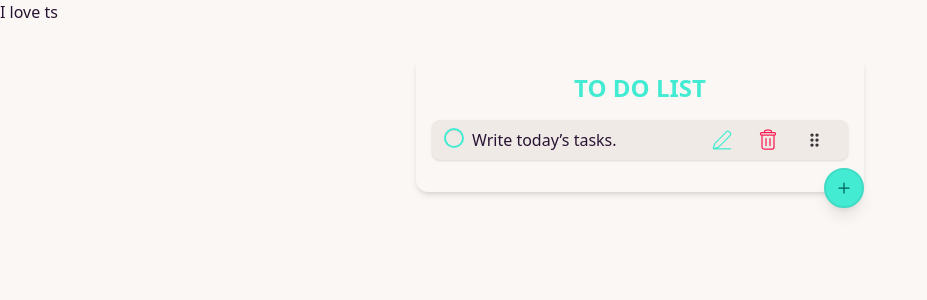
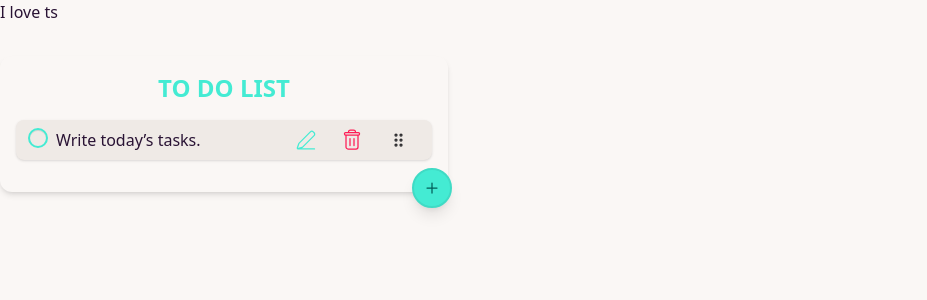
Before and after one commit to makee-ham/DayCraft, a React (Vite) app: page / in a window 1280 px wide. Shown: the top 300 px of the page, without its empty margins (0-927 px from the left). Built offline with nearby package versions, Linux system fonts and the light colour scheme.

Commit message:
design #2 little adjustment in TodoList's position...

```diff
--- a/src/components/TodoList/TodoList.tsx
+++ b/src/components/TodoList/TodoList.tsx
@@ -95,7 +95,7 @@ export default function TodoList() {
   };
 
   return (
-    <section className="relative max-w-md mx-auto mt-8 p-4 bg-base-100 rounded-xl shadow-md space-y-4">
+    <section className="relative max-w-md mt-8 p-4 bg-base-100 rounded-xl shadow-md space-y-4">
       <h2 className="text-2xl font-bold text-primary text-center">
         TO DO LIST
       </h2>
@@ -203,7 +203,7 @@ export default function TodoList() {
       <button
         type="button"
         onClick={handleClickAddBtn}
-        className="absolute -bottom-4 right-0 z-10 btn btn-circle btn-primary shadow-lg"
+        className="absolute -bottom-4 -right-1 z-10 btn btn-circle btn-primary shadow-lg"
       >
         <Plus />
       </button>
```
